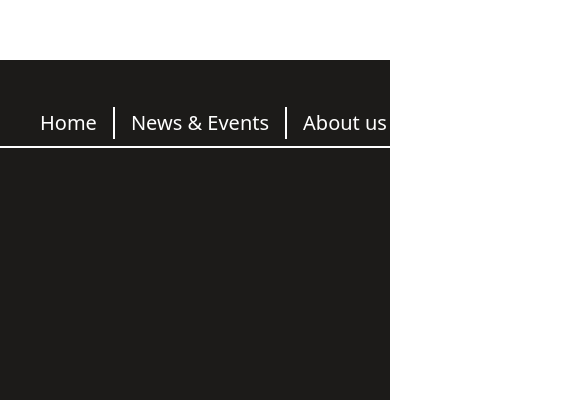
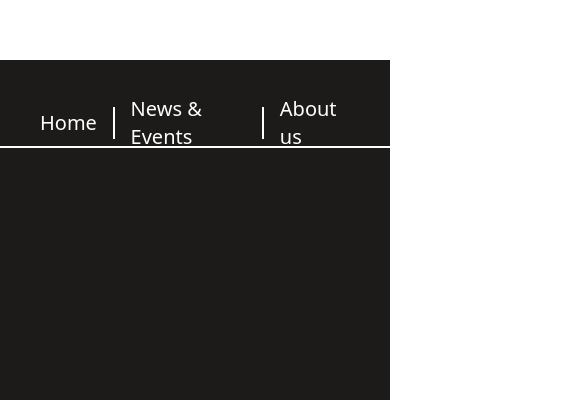
Before and after one commit to k3mosh/Museo-Bulawan-MIS, a React (Vite) app: page / in a window 390 px wide. Shown: the part 3732-4132 px from the top of the page, 585 px wide, since content can reach past the window. Built offline with nearby package versions, Linux system fonts and the light colour scheme.

Commit message:
fix headers size

```diff
--- a/src/App.jsx
+++ b/src/App.jsx
@@ -20,7 +20,7 @@ function App() {
     } else {
       const isChromium = !!window.chrome || userAgent.includes("Chromium");
       if (isChromium) {
-        document.documentElement.style.fontSize = "13.3px";
+        document.documentElement.style.fontSize = "10px";
       }
     }
   }, []);
--- a/src/components/footer/LandingFooter.jsx
+++ b/src/components/footer/LandingFooter.jsx
@@ -7,8 +7,8 @@ const LandingFooter = () => {
 
   return isLogin ? null: (
     <>
-    <div className='w-screen min-h-85 bg-[#1C1B19] py-10'>
-      <div className='w-[140rem] flex flex-col h-auto min-h-60 mx-auto '>
+    <div className='w-screen min-h-85 bg-[#1C1B19] py-10 overflow-x-hidden'>
+      <div className='max-w-[140rem] xl:max-w-[140rem] flex flex-col h-auto min-h-60 mx-auto '>
         <div className='w-full h-12 flex items-center gap-x-4 px-10 border-b-2 border-white'>
           <NavLink to="/">
             <span  className='text-white text-xl'>Home</span>
--- a/src/components/navbar/LandingNav.jsx
+++ b/src/components/navbar/LandingNav.jsx
@@ -12,7 +12,7 @@ const LandingNav = () => {
 
   return (
     <nav className='w-screen flex justify-center h-30   bg-transparent '>
-        <div className={`w-[140rem] xl:w-[140rem] 3xl:w-[180rem] mx-5 md:mx-0 h-30 border-b-2 ${isSpecialRoute? ' border-b-black' : ' border-b-white'}`} >
+        <div className={`w-[140rem] 2xl:w-[140rem] 3xl:w-[180rem] mx-5 md:mx-0 h-30 border-b-2 ${isSpecialRoute? ' border-b-black' : ' border-b-white'}`} >
           <div className='flex justify-between w-auto'>
 
             <div className='flex'>
--- a/src/pages/landing/Home.jsx
+++ b/src/pages/landing/Home.jsx
@@ -11,7 +11,7 @@ const Home = () => {
           <LandingNav/>
         </div>
 
-        <div className='max-w-[140rem] 3xl:max-[180rem] mx-auto flex min-h-[89%] '>
+        <div className='max-w-[140rem] 3xl:max-w-[180rem] mx-auto flex min-h-[89%] '>
 
             <div className='hidden text-white w-10 sm:flex flex-col h-auto justify-around'>
               <a href="https://www.facebook.com/museobulawancn" target="_blank" rel="noopener noreferrer" className='[writing-mode:vertical-rl]'>
```
